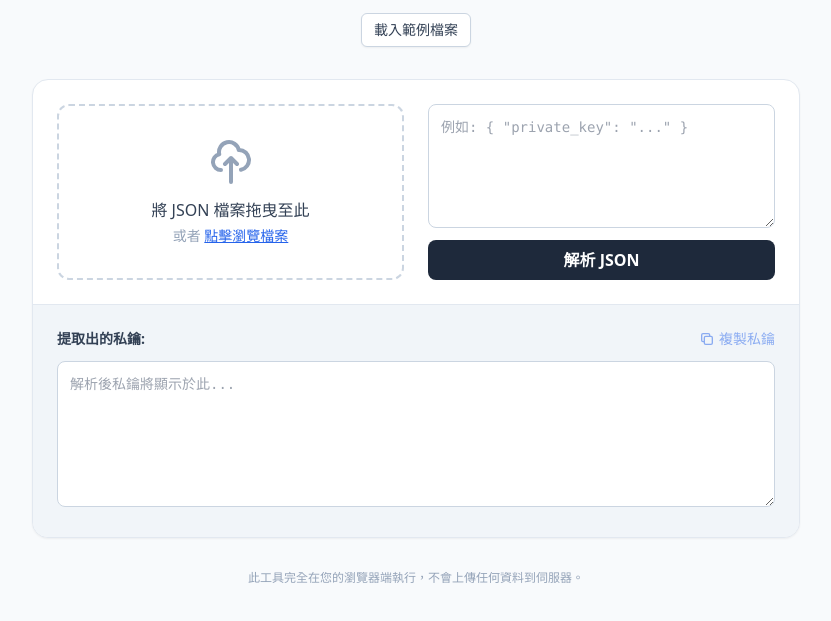
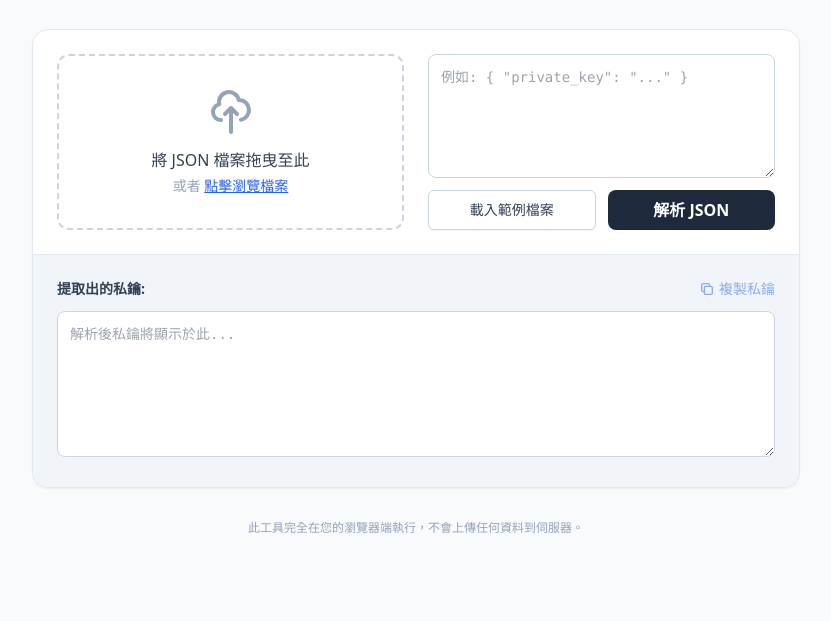
Before and after one commit to pulipulichen/HTML-Service-Account-Private-Key-JSON-Parser, a website: page index.html in a window 1280 px wide. Shown: the part 103-724 px from the top of the page, without its empty margins (224-1055 px from the left). Drawn offline with nearby package versions, Linux system fonts and the light colour scheme.

Commit message:
Fri Feb 13 02:34:55 PM CST 2026

```diff
--- a/index.html
+++ b/index.html
@@ -19,10 +19,6 @@
         <header class="mb-8 text-center">
             <h1 class="text-3xl font-bold text-slate-800">JSON 私鑰提取工具</h1>
             <p class="text-slate-600 mt-2">支援拖曳檔案、瀏覽上傳或直接貼上 JSON 內容</p>
-            <button id="loadExampleBtn"
-                class="mt-4 inline-flex items-center px-3 py-1.5 border border-slate-300 shadow-sm text-sm font-medium rounded-md text-slate-700 bg-white hover:bg-slate-50 focus:outline-none focus:ring-2 focus:ring-offset-2 focus:ring-blue-500 transition-colors">
-                載入範例檔案
-            </button>
         </header>
 
         <div class="bg-white rounded-2xl shadow-sm border border-slate-200 overflow-hidden">
@@ -50,10 +46,16 @@
                         <textarea id="rawJsonInput"
                             class="flex-grow w-full p-3 border border-slate-300 rounded-lg focus:ring-2 focus:ring-blue-500 focus:border-blue-500 outline-none transition-all text-sm font-mono"
                             placeholder='例如: { "private_key": "..." }'></textarea>
-                        <button id="processBtn"
-                            class="mt-3 w-full bg-slate-800 hover:bg-slate-900 text-white font-semibold py-2 px-4 rounded-lg transition-colors">
-                            解析 JSON
-                        </button>
+                        <div class="grid grid-cols-2 gap-3 mt-3">
+                            <button id="loadExampleBtn"
+                                class="inline-flex items-center justify-center px-3 py-1.5 border border-slate-300 shadow-sm text-sm font-medium rounded-md text-slate-700 bg-white hover:bg-slate-50 focus:outline-none focus:ring-2 focus:ring-offset-2 focus:ring-blue-500 transition-colors">
+                                載入範例檔案
+                            </button>
+                            <button id="processBtn"
+                                class="w-full bg-slate-800 hover:bg-slate-900 text-white font-semibold py-2 px-4 rounded-lg transition-colors">
+                                解析 JSON
+                            </button>
+                        </div>
                     </div>
                 </div>
             </div>
```
